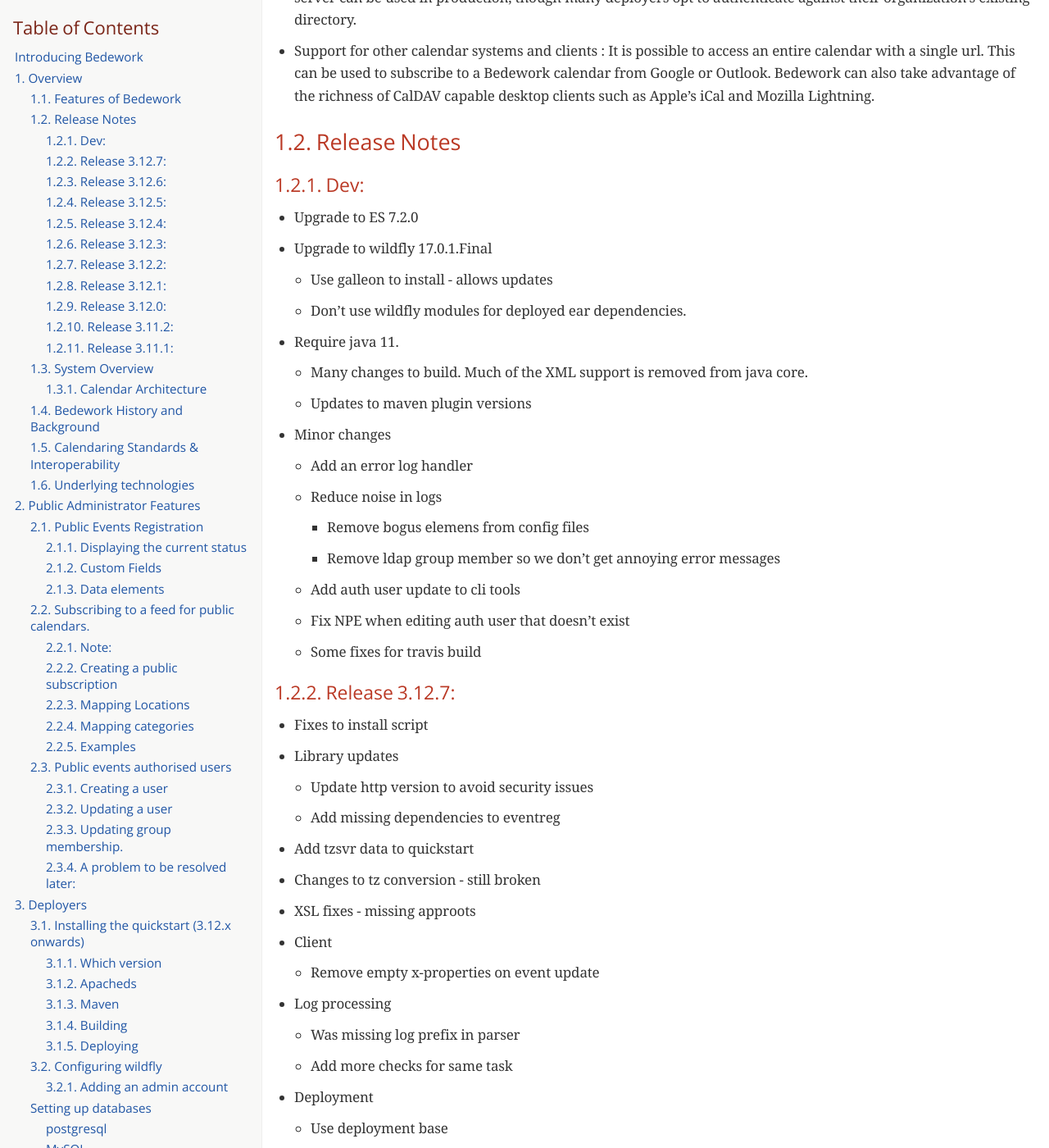
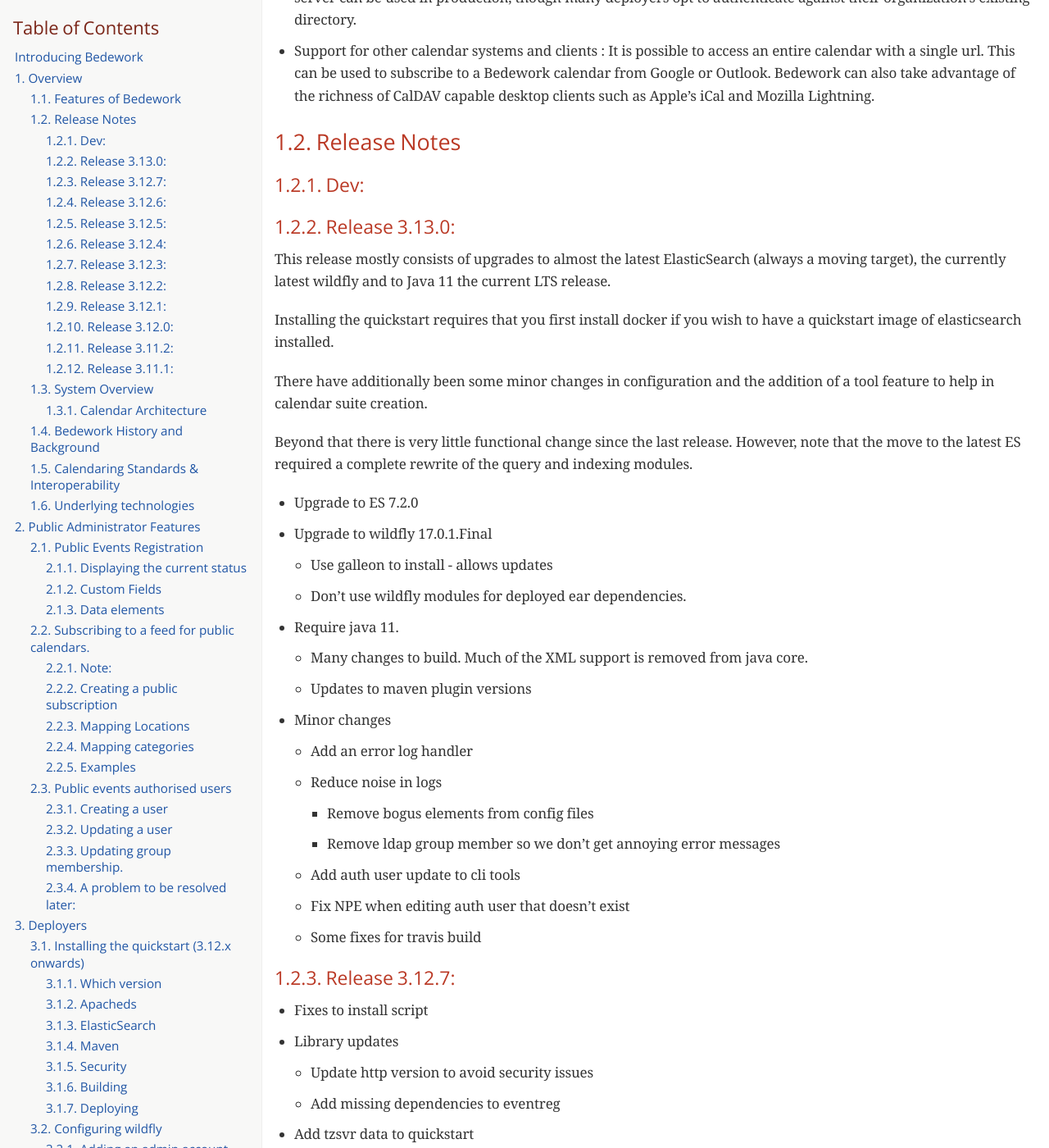
Before and after one commit to Bedework/bedework, a Jekyll site: the page docs/index.html, which Jekyll copies as it is, in a window 1280 px wide and 1400 px high, scrolled down 3183 px. Shown: the whole window at 82% size. Built offline with Jekyll 4.4.1, drawn with Linux system fonts in a browser that asks for light colours; some web fonts are replaced; some of the changed text lies outside the part shown.

Commit message:
Updates for release

```diff
--- a/docs/index.html
+++ b/docs/index.html
@@ -23,16 +23,17 @@
 <li><a href="#release-notes">1.2. Release Notes</a>
 <ul class="sectlevel3">
 <li><a href="#_dev">1.2.1. Dev:</a></li>
-<li><a href="#_release_3_12_7">1.2.2. Release 3.12.7:</a></li>
-<li><a href="#_release_3_12_6">1.2.3. Release 3.12.6:</a></li>
-<li><a href="#_release_3_12_5">1.2.4. Release 3.12.5:</a></li>
-<li><a href="#_release_3_12_4">1.2.5. Release 3.12.4:</a></li>
-<li><a href="#_release_3_12_3">1.2.6. Release 3.12.3:</a></li>
-<li><a href="#_release_3_12_2">1.2.7. Release 3.12.2:</a></li>
-<li><a href="#_release_3_12_1">1.2.8. Release 3.12.1:</a></li>
-<li><a href="#_release_3_12_0">1.2.9. Release 3.12.0:</a></li>
-<li><a href="#_release_3_11_2">1.2.10. Release 3.11.2:</a></li>
-<li><a href="#_release_3_11_1">1.2.11. Release 3.11.1:</a></li>
+<li><a href="#_release_3_13_0">1.2.2. Release 3.13.0:</a></li>
+<li><a href="#_release_3_12_7">1.2.3. Release 3.12.7:</a></li>
+<li><a href="#_release_3_12_6">1.2.4. Release 3.12.6:</a></li>
+<li><a href="#_release_3_12_5">1.2.5. Release 3.12.5:</a></li>
+<li><a href="#_release_3_12_4">1.2.6. Release 3.12.4:</a></li>
+<li><a href="#_release_3_12_3">1.2.7. Release 3.12.3:</a></li>
+<li><a href="#_release_3_12_2">1.2.8. Release 3.12.2:</a></li>
+<li><a href="#_release_3_12_1">1.2.9. Release 3.12.1:</a></li>
+<li><a href="#_release_3_12_0">1.2.10. Release 3.12.0:</a></li>
+<li><a href="#_release_3_11_2">1.2.11. Release 3.11.2:</a></li>
+<li><a href="#_release_3_11_1">1.2.12. Release 3.11.1:</a></li>
 </ul>
 </li>
 <li><a href="#system-overview">1.3. System Overview</a>
@@ -79,9 +80,11 @@
 <ul class="sectlevel3">
 <li><a href="#_which_version">3.1.1. Which version</a></li>
 <li><a href="#_apacheds">3.1.2. Apacheds</a></li>
-<li><a href="#_maven">3.1.3. Maven</a></li>
-<li><a href="#_building">3.1.4. Building</a></li>
-<li><a href="#_deploying">3.1.5. Deploying</a></li>
+<li><a href="#_elasticsearch">3.1.3. ElasticSearch</a></li>
+<li><a href="#_maven">3.1.4. Maven</a></li>
+<li><a href="#_security">3.1.5. Security</a></li>
+<li><a href="#_building">3.1.6. Building</a></li>
+<li><a href="#_deploying">3.1.7. Deploying</a></li>
 </ul>
 </li>
 <li><a href="#configuring-wildfly">3.2. Configuring wildfly</a>
@@ -271,6 +274,22 @@
 <h3 id="release-notes">1.2. Release Notes</h3>
 <div class="sect3">
 <h4 id="_dev">1.2.1. Dev:</h4>
+
+</div>
+<div class="sect3">
+<h4 id="_release_3_13_0">1.2.2. Release 3.13.0:</h4>
+<div class="paragraph">
+<p>This release mostly consists of upgrades to almost the latest ElasticSearch (always a moving target), the currently latest wildfly and to Java 11 the current LTS release.</p>
+</div>
+<div class="paragraph">
+<p>Installing the quickstart requires that you first install docker if you wish to have a quickstart image of elasticsearch installed.</p>
+</div>
+<div class="paragraph">
+<p>There have additionally been some minor changes in configuration and the addition of a tool feature to help in calendar suite creation.</p>
+</div>
+<div class="paragraph">
+<p>Beyond that there is very little functional change since the last release. However, note that the move to the latest ES required a complete rewrite of the query and indexing modules.</p>
+</div>
 <div class="ulist">
 <ul>
 <li>
@@ -314,7 +333,7 @@
 <div class="ulist">
 <ul>
 <li>
-<p>Remove bogus elemens from config files</p>
+<p>Remove bogus elements from config files</p>
 </li>
 <li>
 <p>Remove ldap group member so we don&#8217;t get annoying error messages</p>
@@ -338,7 +357,7 @@
 </div>
 </div>
 <div class="sect3">
-<h4 id="_release_3_12_7">1.2.2. Release 3.12.7:</h4>
+<h4 id="_release_3_12_7">1.2.3. Release 3.12.7:</h4>
 <div class="ulist">
 <ul>
 <li>
@@ -601,7 +620,7 @@
 </div>
 </div>
 <div class="sect3">
-<h4 id="_release_3_12_4">1.2.5. Release 3.12.4:</h4>
+<h4 id="_release_3_12_4">1.2.6. Release 3.12.4:</h4>
 <div class="ulist">
 <ul>
 <li>
@@ -639,7 +658,7 @@
 </div>
 </div>
 <div class="sect3">
-<h4 id="_release_3_12_3">1.2.6. Release 3.12.3:</h4>
+<h4 id="_release_3_12_3">1.2.7. Release 3.12.3:</h4>
 <div class="ulist">
 <ul>
 <li>
@@ -940,7 +959,7 @@
 </div>
 </div>
 <div class="sect3">
-<h4 id="_release_3_11_2">1.2.10. Release 3.11.2:</h4>
+<h4 id="_release_3_11_2">1.2.11. Release 3.11.2:</h4>
 <div class="sect4">
 <h5 id="_indexing">Indexing</h5>
 <div class="ulist">
@@ -1192,7 +1211,7 @@
 </div>
 </div>
 <div class="sect3">
-<h4 id="_release_3_11_1">1.2.11. Release 3.11.1:</h4>
+<h4 id="_release_3_11_1">1.2.12. Release 3.11.1:</h4>
 <div class="ulist">
 <ul>
 <li>
@@ -1641,6 +1660,9 @@
 <div class="ulist">
 <ul>
 <li>
+<p><a href="https://github.com/Bedework/bedework/raw/bedework-3.13.0/build/quickstart/linux/installQS.sh">3.13.0</a></p>
+</li>
+<li>
 <p><a href="https://github.com/Bedework/bedework/raw/bedework-3.12.7/build/quickstart/linux/installQS.sh">3.12.7</a></p>
 </li>
 <li>
@@ -1667,7 +1689,25 @@
 </div>
 </div>
 <div class="sect3">
-<h4 id="_maven">3.1.3. Maven</h4>
+<h4 id="_elasticsearch">3.1.3. ElasticSearch</h4>
+<div class="paragraph">
+<p>You need a running elasticsearch - release 7.2. The quickstart install will install a docker image and customize it for the quickstart.</p>
+</div>
+<div class="paragraph">
+<p>This requires you to have docker and docker-compose installed first.</p>
+</div>
+<div class="paragraph">
+<p>The elasticsearch instructions related to installing a docker image can be found at <a href="https://www.elastic.co/guide/en/elasticsearch/reference/current/docker.html" class="bare">https://www.elastic.co/guide/en/elasticsearch/reference/current/docker.html</a></p>
+</div>
+<div class="paragraph">
+<p>After the install is complete there will be 2 scripts startES.sh and stopES.sh which will start and stop the docker image.</p>
+</div>
+<div class="paragraph">
+<p>If you want to install your own copy and configure it there is an elasticsearch.yml configuration file in bedework/conf/bedework/elasticsearch. Use this to replace the config in the downloaded ES.</p>
+</div>
+</div>
+<div class="sect3">
+<h4 id="_maven">3.1.4. Maven</h4>
 <div class="paragraph">
 <p>This is a maven project and as usual you need to set up your maven profile in ~/.m2/settings.xml. The script will display a possible settings.xml file with the paths filled in.</p>
 </div>
@@ -1707,7 +1747,13 @@
 </div>
 </div>
 <div class="sect3">
-<h4 id="_building">3.1.4. Building</h4>
+<h4 id="_security">3.1.5. Security</h4>
+<div class="paragraph">
+<p>During the install an id and password will be set up so that the install process can reindex the data. These will allow use of the cli and the hawtio console.</p>
+</div>
+</div>
+<div class="sect3">
+<h4 id="_building">3.1.6. Building</h4>
 <div class="paragraph">
 <p>In many cases it is possible to simply cd in to the appropriate directory and do a mvn install with the bedework-3 profile. However there is a <strong>bw</strong> script which - while taking longer - does build all projects a module depends upon. This avoids the need to work out the dependency orderings of the independent projects. Thus</p>
 </div>
@@ -1721,7 +1767,7 @@
 </div>
 </div>
 <div class="sect3">
-<h4 id="_deploying">3.1.5. Deploying</h4>
+<h4 id="_deploying">3.1.7. Deploying</h4>
 <div class="paragraph">
 <p>As part of the bedework project there is a maven plugin which uses a properties file to handle post-build deployment issues. Essentially the ear or war as built acts as a template for the deployer.</p>
 </div>
--- a/src/main/asciidoc/deployers/installing.adoc
+++ b/src/main/asciidoc/deployers/installing.adoc
@@ -9,6 +9,7 @@
 
 Specific versions of the script are at:
 
+* https://github.com/Bedework/bedework/raw/bedework-3.13.0/build/quickstart/linux/installQS.sh[3.13.0]
  * https://github.com/Bedework/bedework/raw/bedework-3.12.7/build/quickstart/linux/installQS.sh[3.12.7]
  * https://github.com/Bedework/bedework/raw/bedework-3.12.6/build/quickstart/linux/installQS.sh[3.12.6]
  * https://github.com/Bedework/bedework/raw/bedework-3.12.5/build/quickstart/linux/installQS.sh[3.12.5]
```
Also changed, not shown: other parts of docs/index.html (+5 -5 lines), src/main/asciidoc/overview/release-notes.adoc (+11 -1 lines).
